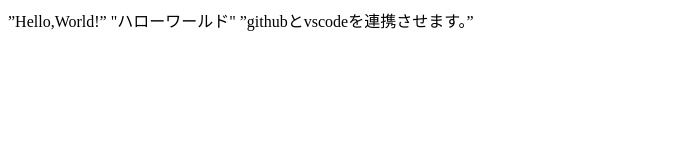
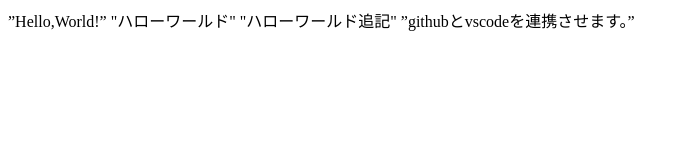
Before and after one commit to m-create-works/-portfolio, a plain HTML site: page index.html in a window 1280 px wide. Shown: the whole page, without its empty margins (0-687 px from the left). Drawn offline with Linux system fonts and the light colour scheme.

Commit message:
ハローワールド追記

```diff
--- a/index.html
+++ b/index.html
@@ -9,6 +9,7 @@
 <body>
   ”Hello,World!”
   "ハローワールド"
+  "ハローワールド追記"
   ”githubとvscodeを連携させます。”
 </body>
 </html>
```
